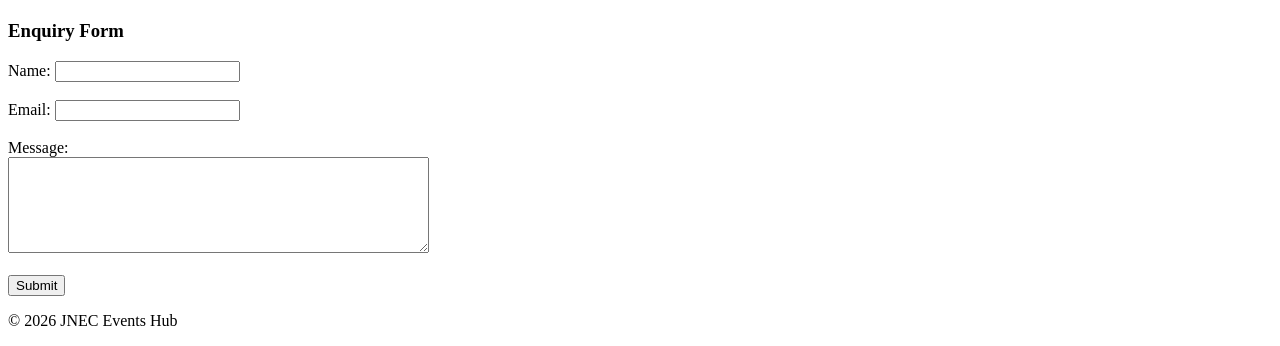
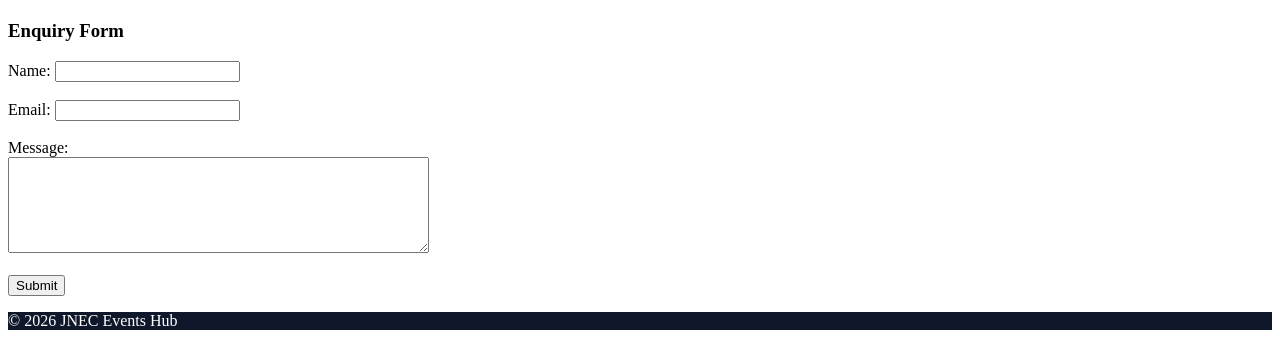
Before and after one commit to 05250175jnec-hue/events_hub, a plain HTML site: page contact.html in a window 1280 px wide. Shown: the part 858-1204 px from the top of the page. Drawn offline with Linux system fonts and the light colour scheme.

Commit message:
P3: link external stylesheet

```diff
--- a/contact.html
+++ b/contact.html
@@ -4,6 +4,16 @@
   <meta charset="UTF-8">
   <meta name="viewport" content="width=device-width, initial-scale=1.0">
   <title>JNEC Events Hub — Contact</title>
+  <link rel="stylesheet" href="css/styles.css">
+     <style>
+  footer { background: #0f172a; color: white; }
+   </style>
+ </head>
+ <body>
+   <!-- keep your existing header, nav, main, footer from Practical II -->
+ </body>
+ </html>
+
 </head>
 <body>
   <header id="top">
```
Also changed, not shown: events.html (+1 -0 lines), gallery.html (+1 -0 lines), index.html (+2 -0 lines), register.html (+1 -0 lines).
